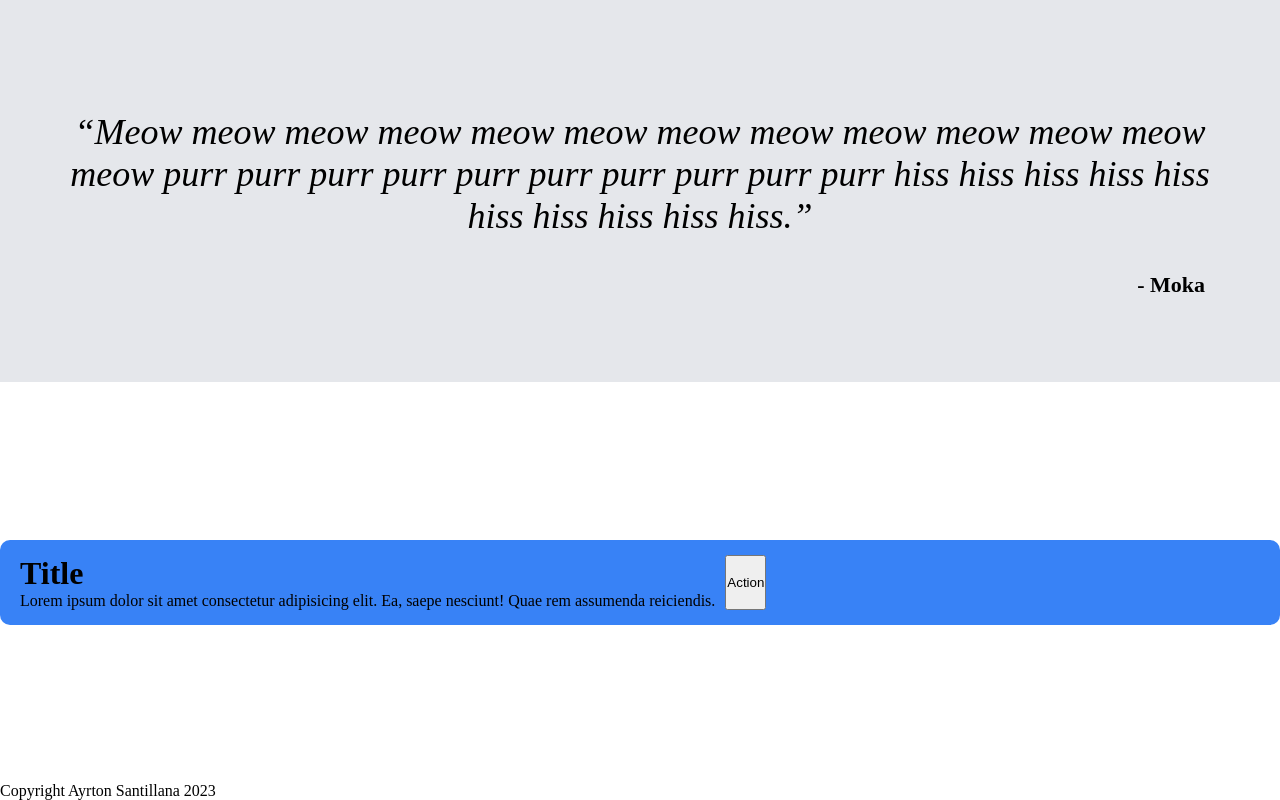
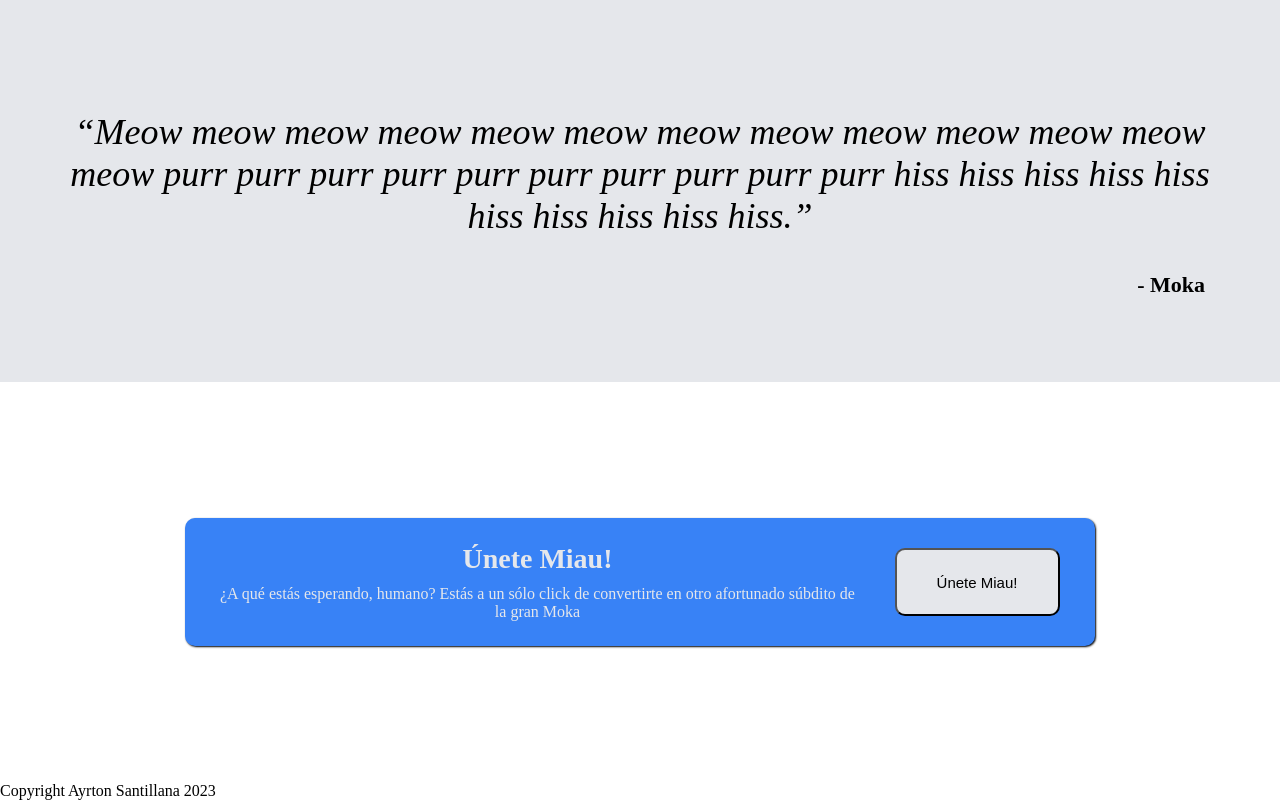
Before and after one commit to AyrtonTV/odin_landingpage_V2, a plain HTML site: page index.html in a window 1280 px wide. Shown: the part 1288-2088 px from the top of the page. Drawn offline with Linux system fonts and the light colour scheme.

Commit message:
Terminado Call to Action

```diff
--- a/index.html
+++ b/index.html
@@ -48,10 +48,10 @@
             <div id="call">
                 <div class="tarjeta">
                     <div class="texto">
-                        <h1 class="title3">Title</h1>
-                        <p class="explica">Lorem ipsum dolor sit amet consectetur adipisicing elit. Ea, saepe nesciunt! Quae rem assumenda reiciendis.</p>
+                        <h1 class="title3">Únete Miau!</h1>
+                        <p class="explica">¿A qué estás esperando, humano? Estás a un sólo click de convertirte en otro afortunado súbdito de la gran Moka</p>
                     </div>
-                    <button class="action">Action</button>
+                    <button class="action">Únete Miau!</button>
                 </div>
             </div>
         </main>
--- a/style.css
+++ b/style.css
@@ -187,5 +187,42 @@ main{
     background-color: #3882f6;
     border-radius: 10px;
     padding: 15px 20px;
+    box-shadow: 1px 1px 2px black;
+}
+
+.texto{
+    flex: 4;
+    display: flex;
+    flex-direction: column;
+    padding: 10px;
+}
+
+.texto .title3{
+    text-align: center;
+    color: #e5e7eb;
+    font-size: 28px;
+    margin-bottom: 10px;
+}
+
+.texto .explica{
+    text-align: center;
+    font-size: 16px;
+    color: #e5e7eb;
+}
+
+.action{
     flex: 1;
+    border-radius: 10px;
+    box-shadow: none;
+    margin: 15px;
+    font-size: 15px;
+    background-color: #e5e7eb;
+    transition: 1s;
 }
+
+.action:hover{
+    background-color: #1f2937;
+    cursor: pointer;
+    color: #e5e7eb;
+    transform: translateY(-5px);
+}
```
